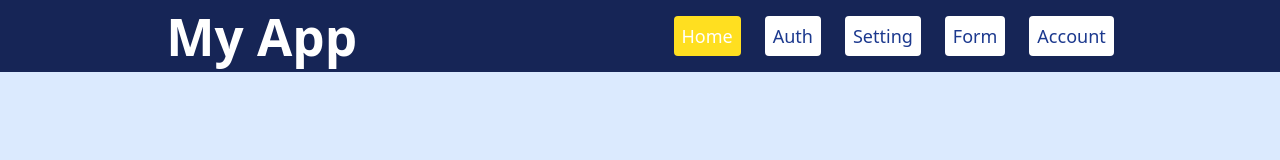
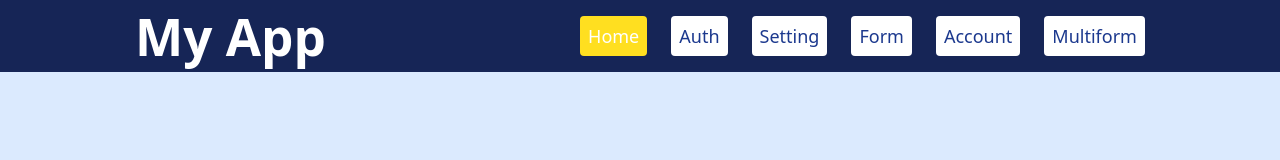
Before and after one commit to frau-azadeh/react-form, a React (Vite) app: page / in a window 1280 px wide. Shown: the top 160 px of the page. Built offline with nearby package versions, Linux system fonts and the light colour scheme.

Commit message:
update Header

```diff
--- a/src/components/Header.tsx
+++ b/src/components/Header.tsx
@@ -14,7 +14,7 @@ const Header = () => {
         </h1>
         <nav>
           <ul className="flex space-x-6 text-lg">
-            {["/", "/auth", "/setting", "/form", "/account"].map(
+            {["/", "/auth", "/setting", "/form", "/account", "/multiform"].map(
               (path, index) => (
                 <li key={index}>
                   <NavLink
```
